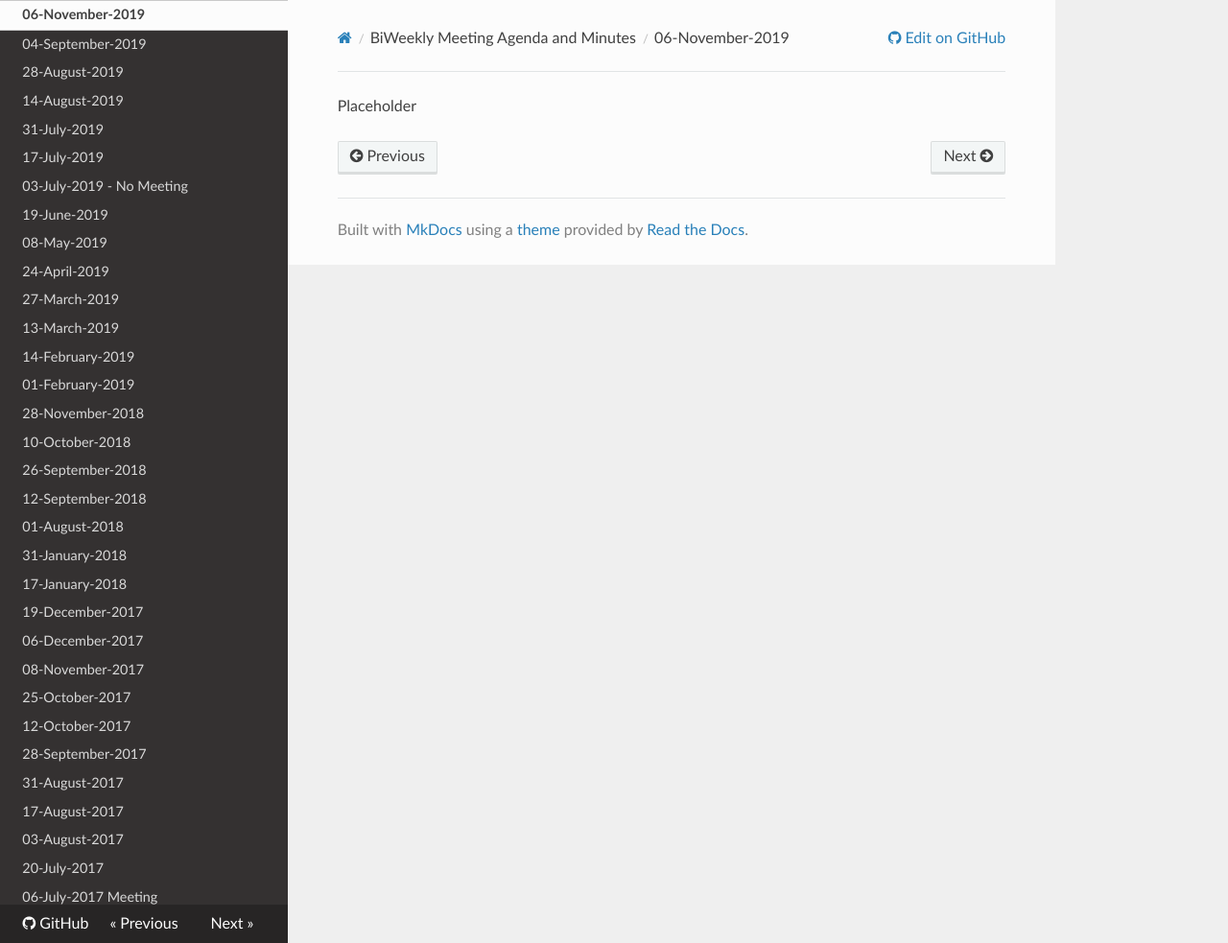
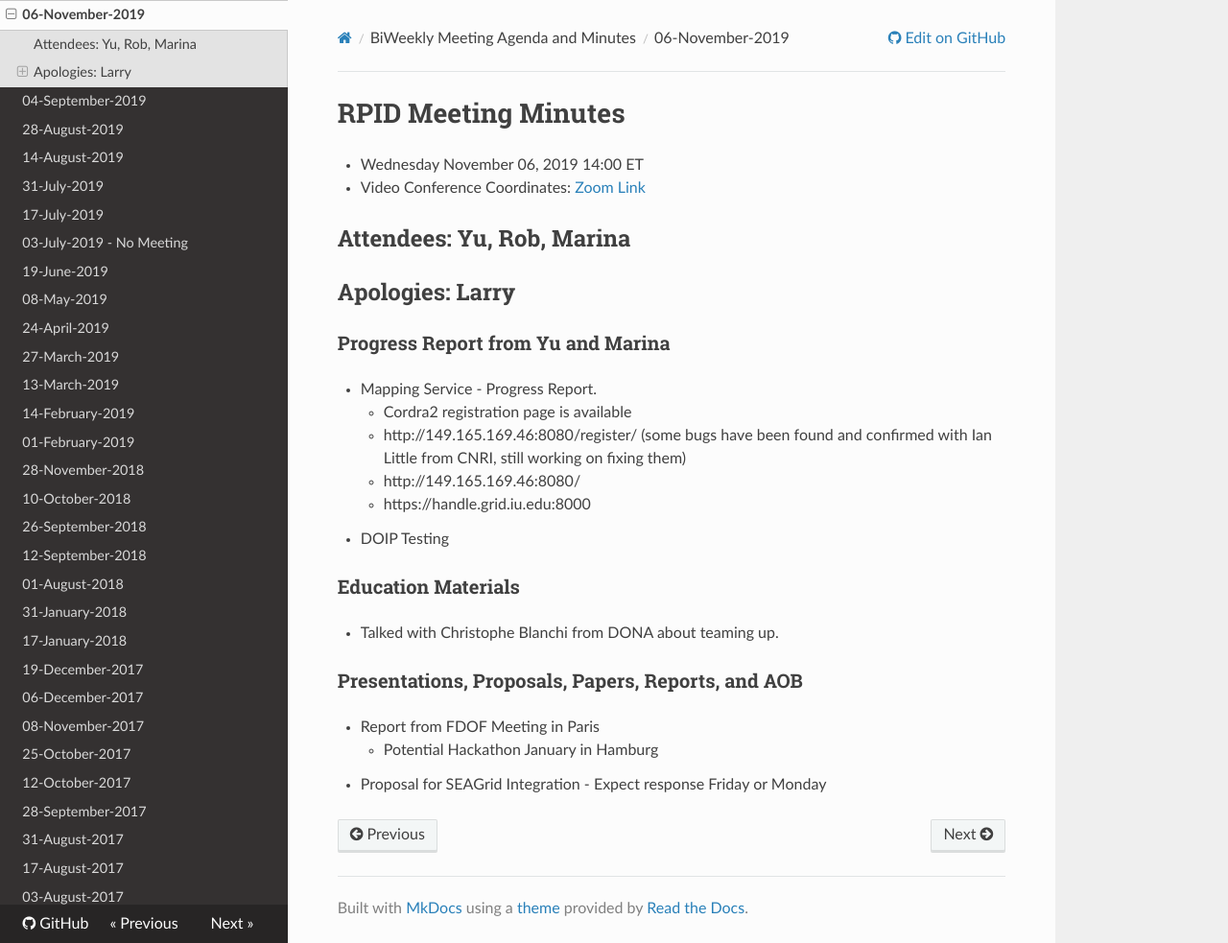
Before and after one commit to rpidproject/rpid, an MkDocs documentation site: the page built from docs/06-November-2019.md, in a window 1280 px wide and 983 px high. Shown: the whole window at 96% size. Built offline with MkDocs 1.6.1, drawn with Linux system fonts in a browser that asks for light colours; nearby versions of some CDN libraries; old or Windows-style settings are respelled for this version of MkDocs.

Commit message:
Update 06-November-2019.md

```diff
--- a/docs/06-November-2019.md
+++ b/docs/06-November-2019.md
@@ -1 +1,23 @@
-Placeholder
+# RPID Meeting Minutes
+
+   * Wednesday November 06, 2019 14:00 ET
+   * Video Conference Coordinates: [Zoom Link](https://iu.zoom.us/my/rquick)
+
+## Attendees: Yu, Rob, Marina
+## Apologies: Larry
+
+### Progress Report from Yu and Marina
+   * Mapping Service - Progress Report.
+      * Cordra2 registration page is available
+      * http://149.165.169.46:8080/register/ (some bugs have been found and confirmed with Ian Little from CNRI, still working on fixing them)
+      * http://149.165.169.46:8080/
+      * https://handle.grid.iu.edu:8000
+   * DOIP Testing
+
+### Education Materials
+   * Talked with Christophe Blanchi from DONA about teaming up.
+
+### Presentations, Proposals, Papers, Reports, and AOB
+   * Report from FDOF Meeting in Paris
+      * Potential Hackathon January in Hamburg
+   * Proposal for SEAGrid Integration - Expect response Friday or Monday
```
